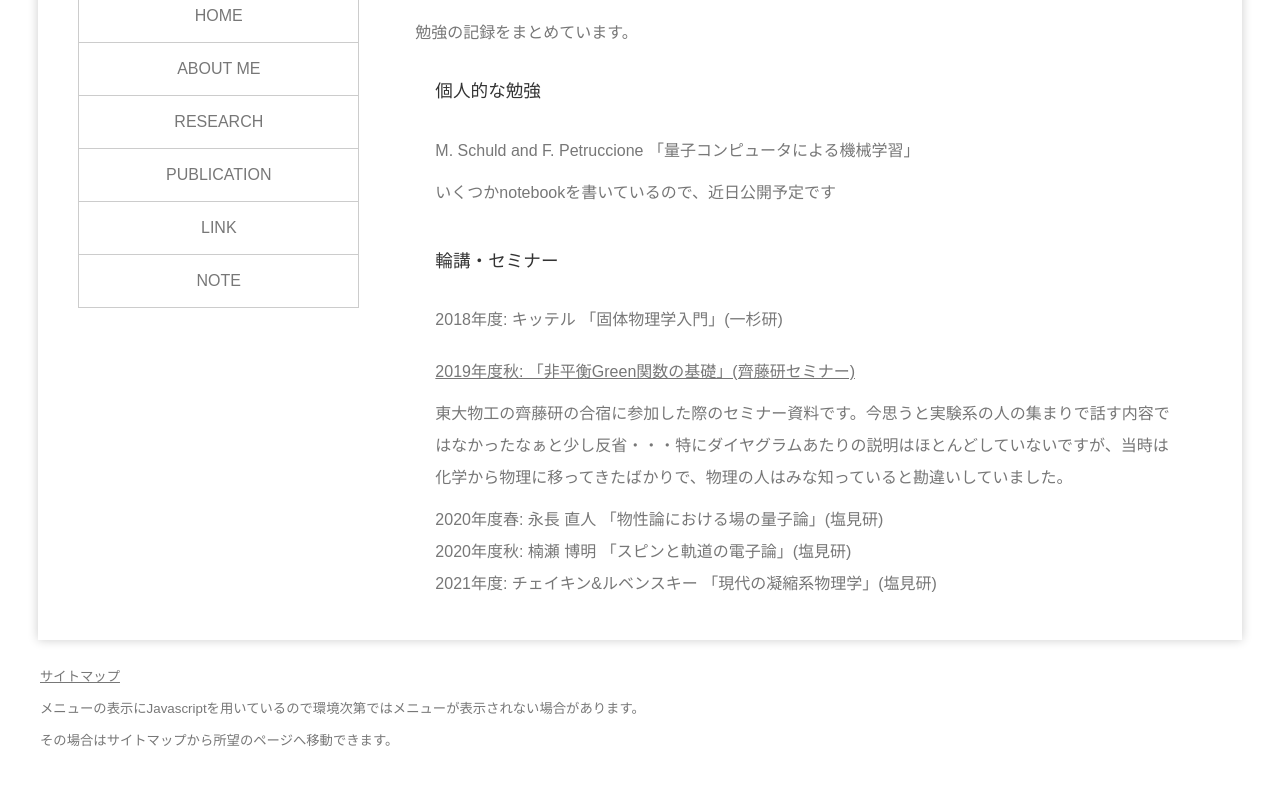
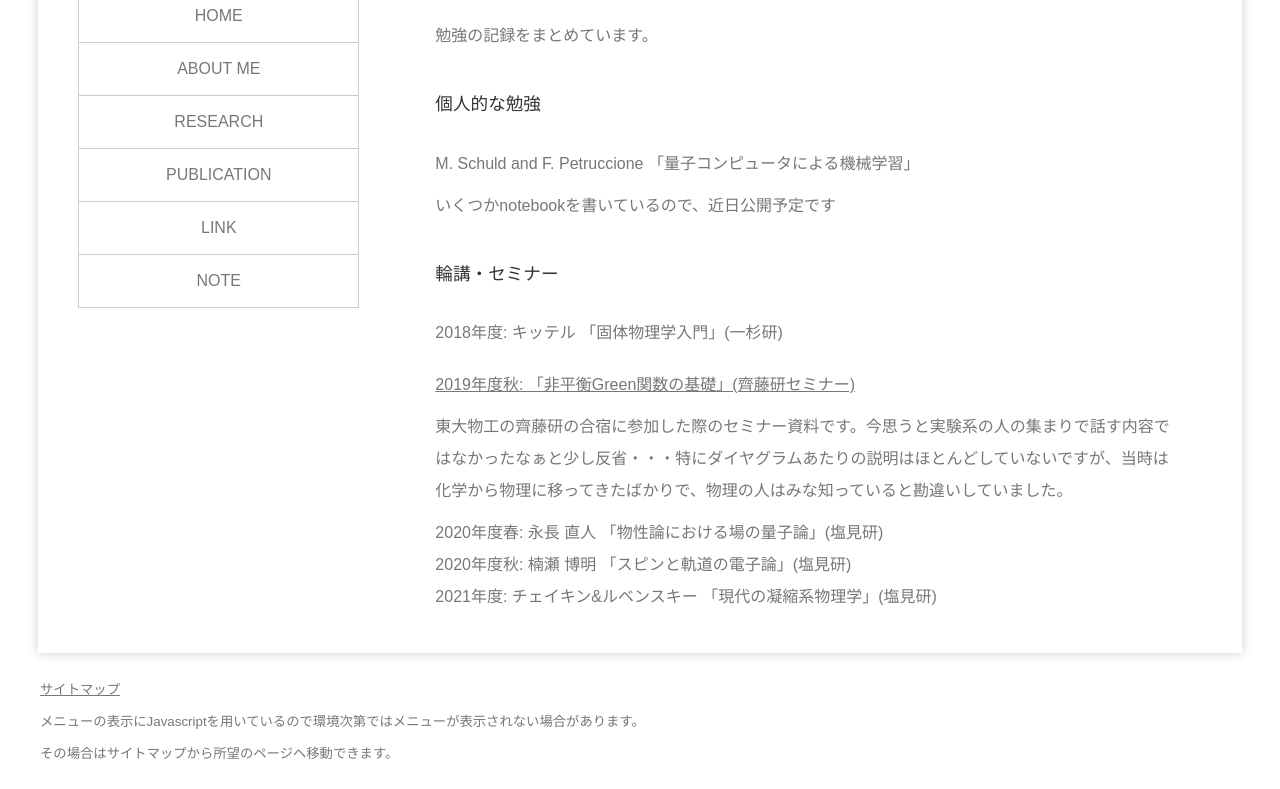
Before and after one commit to Miyazaki-Yu/webpage, a plain HTML site: page notes/index.html in a window 1280 px wide. Shown: the part 202-991 px from the top of the page. Drawn offline with nearby package versions, Linux system fonts and the light colour scheme; files whose address does not match are found by name.

Commit message:
Update index.html

```diff
--- a/notes/index.html
+++ b/notes/index.html
@@ -38,7 +38,8 @@
 
 					<section id="note_list">
 						<h2>ノート</h2>
-						勉強の記録をまとめています。
+						<p>勉強の記録をまとめています。</p>
+
 						<h3>個人的な勉強</h3>
 						<h4>M. Schuld and F. Petruccione 「量子コンピュータによる機械学習」</h4>
 						<p>いくつかnotebookを書いているので、近日公開予定です</p>
```
